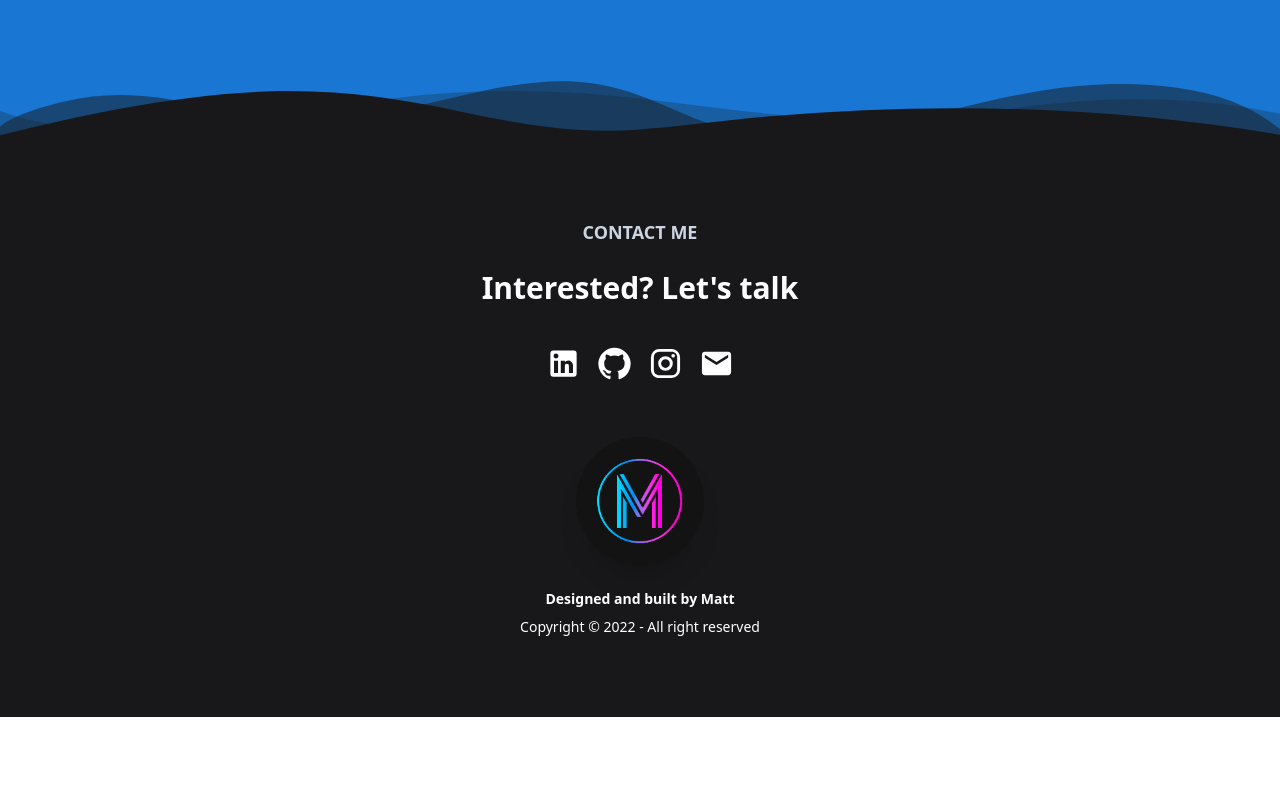
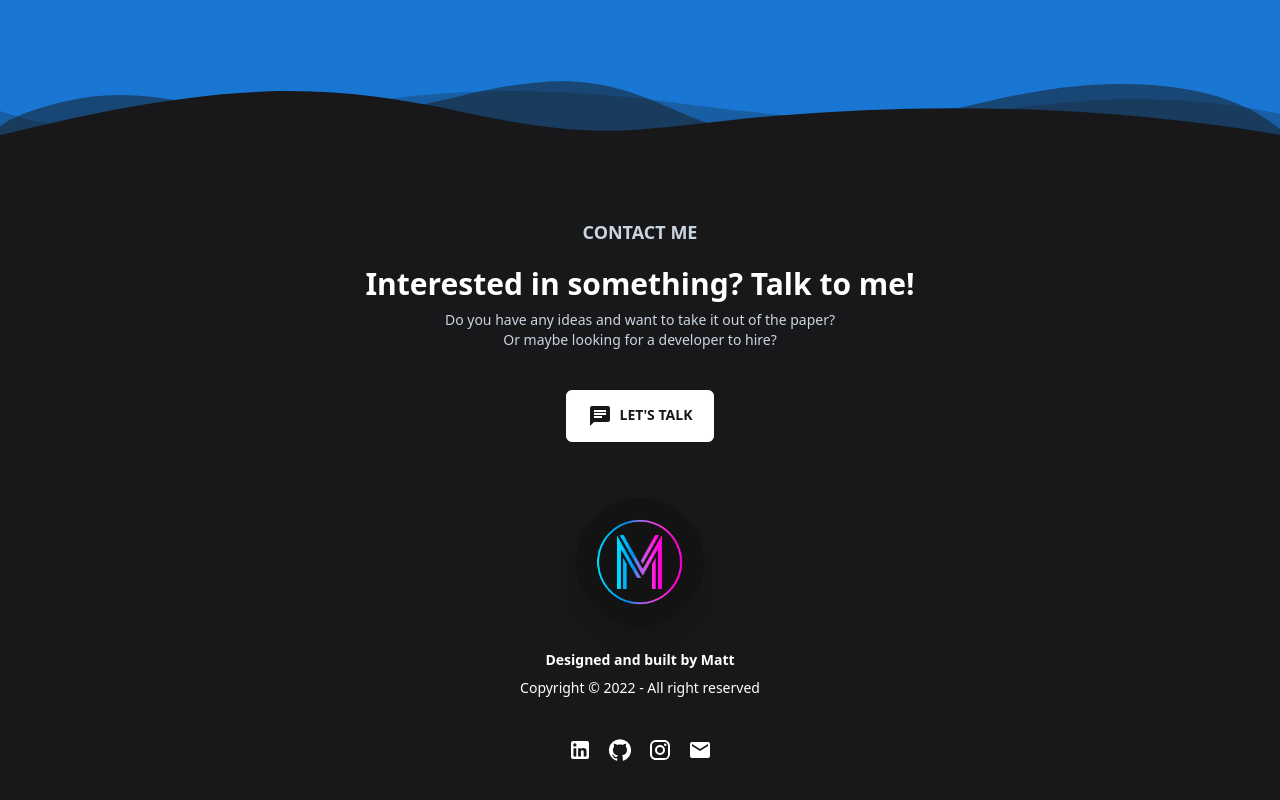
Before and after one commit to cmatt7/react-portfolio, a React (Create React App) app: page / in a window 1280 px wide. Shown: the part 4826-5626 px from the top of the page. Before the commit the page ends 5543 px from the top, so only its background shows below. Built offline with nearby package versions, Linux system fonts and the light colour scheme.

Commit message:
add new layout on footer

```diff
--- a/src/components/footer/Footer.jsx
+++ b/src/components/footer/Footer.jsx
@@ -1,38 +1,33 @@
 import Logo from '../../images/logo.png';
 import TopSvg from './TopSvg';
-import { Instagram, GitHub, LinkedIn, Mail } from '@mui/icons-material';
+import { Chat, Download, Instagram, GitHub, LinkedIn, Mail } from '@mui/icons-material';
 
 export default function Footer() {
     const iconStyle = 'cursor-pointer text-white';
 
     return (
-        <footer className="footer footer-center py-20 bg-zinc-900 text-primary-content relative" id="contact" data-aos="fade-down">
-            <TopSvg/>
+        <footer className="footer footer-center py-20 px-8 bg-zinc-900 text-primary-content relative" id="contact" data-aos="fade-down">
+            <TopSvg />
 
             <div className="text-center" data-aos="fade-right">
                 <h2 className="text-lg font-semibold uppercase text-slate-300">Contact me</h2>
-                <h1 className="text-2xl md:text-3xl font-bold pt-4">Interested? Let's talk</h1>
+                <h1 className="text-2xl md:text-3xl font-bold pt-3">Interested in something? Talk to me!</h1>
+
+                <p className="text-md text-slate-300">
+                    Do you have any ideas and want to take it out of the paper?<br />
+                    Or maybe looking for a developer to hire?
+                </p>
             </div>
 
-            <div>
-                <div className="grid grid-flow-col gap-4" data-aos="fade-down">
-                    <a href="https://www.linkedin.com/in/cmatt7/" target="_blank" rel="noopener noreferrer" className="hover:-translate-y-2 duration-300">
-                        <LinkedIn className={`${iconStyle} hover:text-sky-600`} fontSize="large"/>
-                    </a>
-
-                    <a href="https://github.com/cmatt7" target="_blank" rel="noopener noreferrer" className="hover:-translate-y-2 duration-300">
-                        <GitHub className={`${iconStyle} hover:text-black`} fontSize="large"/>
-                    </a>
-
-                    <a href="https://www.instagram.com/c.matt7/" target="_blank" rel="noopener noreferrer" className="hover:-translate-y-2 duration-300">
-                        <Instagram className={`${iconStyle} hover:text-pink-500`} fontSize="large"/>
-                    </a>
-
-                    <a href="mailto: matheusc039-[(AT)]-hotmail.com" target="_blank" rel="noopener noreferrer" className="hover:-translate-y-2 duration-300">
-                        <Mail className={iconStyle} fontSize="large"/>
-                    </a>
-                </div>
-            </div>
+            <a
+                className="inline py-3 px-5 border-2 border-white bg-white text-zinc-900 rounded-md font-bold text-md uppercase hover:text-white hover:border-sky-600 hover:bg-sky-600 hover:-translate-y-1 duration-300"
+                href="mailto: matheusc039@hotmail.com"
+                target="_blank"
+                rel="external noreferrer"
+            >
+                <Chat className="mr-2" />
+                Let's talk
+            </a>
 
             <div data-aos="fade-down">
                 <figure>
@@ -45,6 +40,26 @@ export default function Footer() {
                 <p className="font-bold">Designed and built by Matt</p>
                 <p>Copyright © {new Date().getFullYear()} - All right reserved</p>
             </div>
+
+            <div>
+                <div className="grid grid-flow-col gap-4">
+                    <a href="https://www.linkedin.com/in/cmatt7/" target="_blank" rel="noopener noreferrer" className="hover:-translate-y-2 duration-300">
+                        <LinkedIn className={`${iconStyle} hover:text-sky-600`} fontSize="medium" />
+                    </a>
+
+                    <a href="https://github.com/cmatt7" target="_blank" rel="noopener noreferrer" className="hover:-translate-y-2 duration-300">
+                        <GitHub className={`${iconStyle} hover:text-black`} fontSize="medium" />
+                    </a>
+
+                    <a href="https://www.instagram.com/c.matt7/" target="_blank" rel="noopener noreferrer" className="hover:-translate-y-2 duration-300">
+                        <Instagram className={`${iconStyle} hover:text-pink-500`} fontSize="medium" />
+                    </a>
+
+                    <a href="mailto: matheusc039@hotmail.com" target="_blank" rel="noopener noreferrer" className="hover:-translate-y-2 duration-300">
+                        <Mail className={iconStyle} fontSize="medium" />
+                    </a>
+                </div>
+            </div>
         </footer>
     )
 }
```
